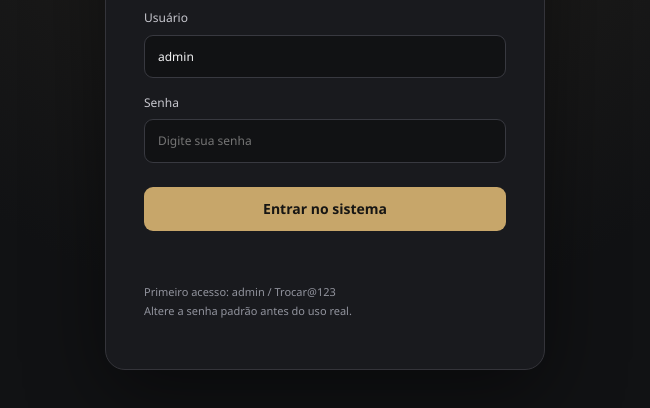
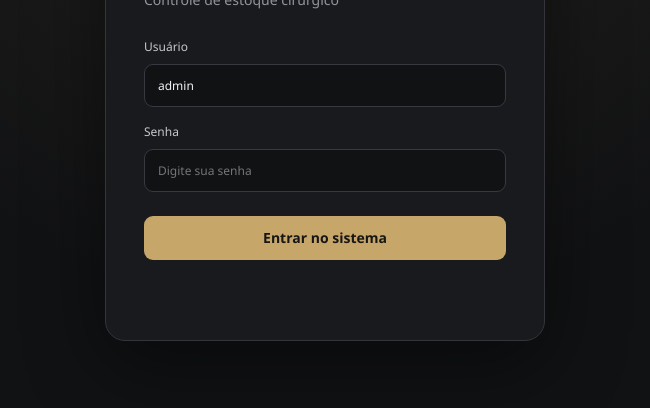
Before and after one commit to danielmarkpsn-pixel/Hospital-dos-Reis-Premium-Estoque, an Electron app: page public/index.html in a window 1440 px wide. Shown: the part 330-738 px from the top of the page, without its empty margins (395-1045 px from the left). Drawn offline with Linux system fonts and the light colour scheme.

Commit message:
Remove senha padrão da tela de login

```diff
--- a/public/index.html
+++ b/public/index.html
@@ -9,7 +9,7 @@
 <div id="loginScreen" class="login-wrap">
  <div class="login-card"><div class="brand-mark">HR<span>+</span></div><p class="eyebrow">GESTÃO DE MATERIAIS</p><h1>Hospital dos Reis <em>Premium</em></h1><p class="muted">Controle de estoque cirúrgico</p>
  <form id="loginForm"><label>Usuário<input name="username" value="admin" autocomplete="username" required></label><label>Senha<input name="password" type="password" placeholder="Digite sua senha" autocomplete="current-password" required></label><button class="primary wide">Entrar no sistema</button><p id="loginError" class="error"></p></form>
- <p class="hint">Primeiro acesso: admin / Trocar@123<br>Altere a senha padrão antes do uso real.</p></div>
+</div>
 </div>
 <div id="app" class="app hidden">
  <aside class="sidebar"><div class="side-brand"><div class="brand-mark small">HR<span>+</span></div><div><strong>HOSPITAL DOS REIS</strong><small>PREMIUM · ESTOQUE</small></div></div>
```
